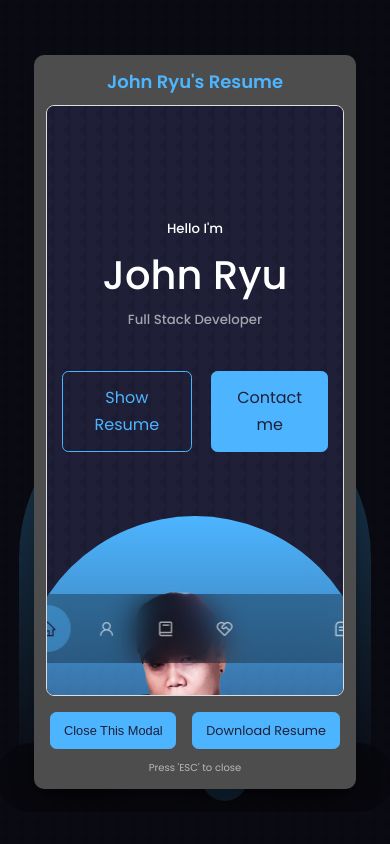
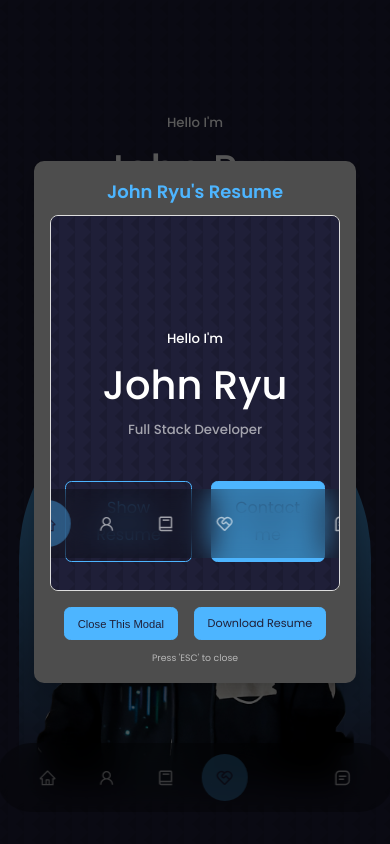
Before and after one commit to smashyou/portfolio, a React (Create React App) app: page / in a window 390 px wide. Both pictures are taken after a click on the link "Show Resume". Shown: the top 844 px of the page. Built offline with nearby package versions, Linux system fonts and the light colour scheme; some icons are missing.

Commit message:
updated modal view to optimize resume size

```diff
--- a/src/components/header/modal.css
+++ b/src/components/header/modal.css
@@ -41,6 +41,7 @@
   border: 1px solid #ddd;
   overflow: hidden;
   margin-bottom: 1rem;
+  height: 100%;
 }
 
 #resume_iframe {
@@ -75,7 +76,7 @@
 }
 
 /* MOBILE OPTIMIZATION */
-@media screen and (max-width: 768px) {
+/* @media screen and (max-width: 768px) {
   .modal__container {
     max-height: 95vh;
     padding: 0.75rem;
@@ -89,4 +90,25 @@
   .modal__btn {
     font-size: 0.8rem;
   }
+} */
+
+/* ==================== MEDIA QUERIES (MEDIUM DEVICES) ==================== */
+@media screen and (max-width: 1024px) {
+  .modal__container {
+    width: var(--container-width-md);
+  }
 }
+
+/* ==================== MEDIA QUERIES (SMALL DEVICES) ==================== */
+@media screen and (max-width: 600px) {
+  .modal__container {
+    width: var(--container-width-sm);
+  }
+
+  .modal__btn {
+    font-size: 0.7rem;
+  }
+  .modal__exit {
+    font-size: 0.7rem;
+  }
+}
```
